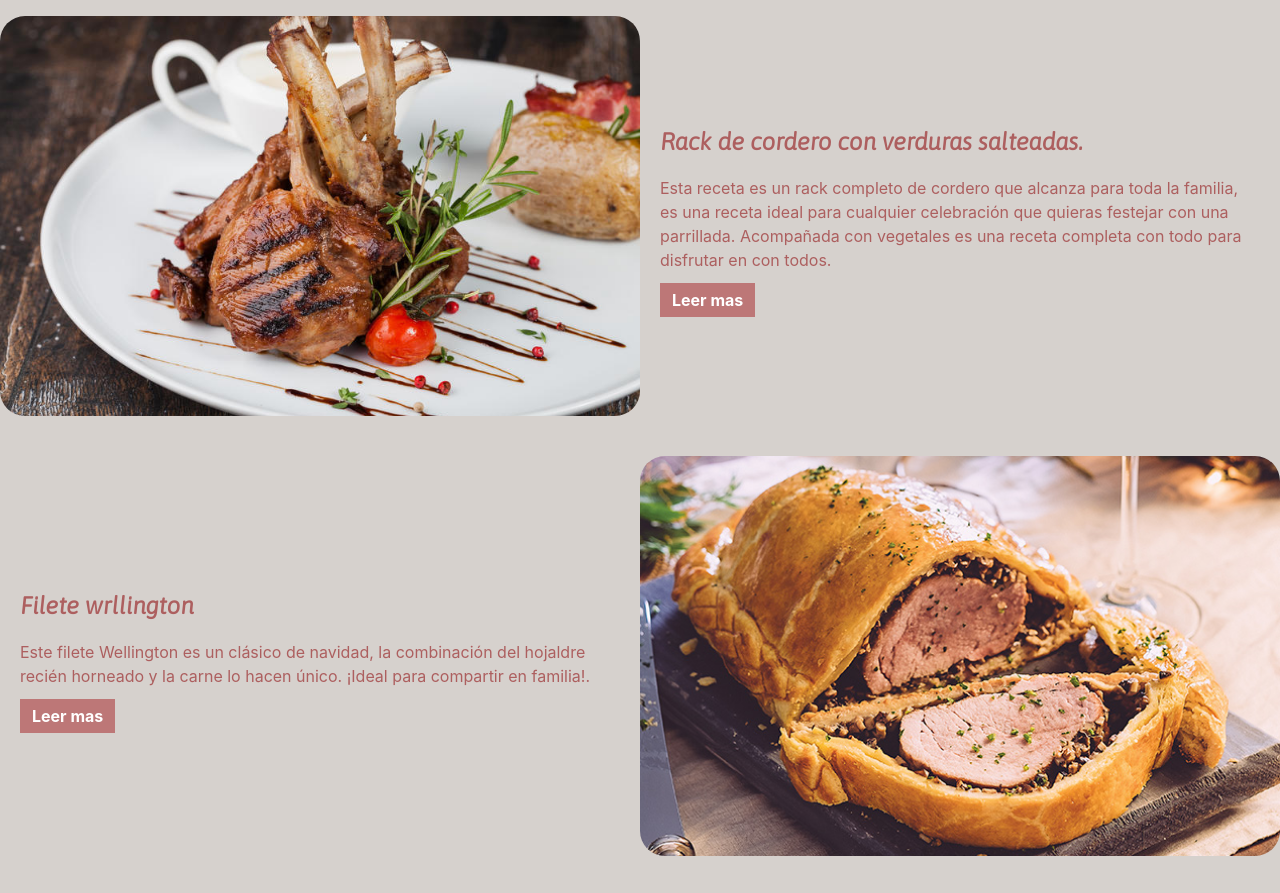
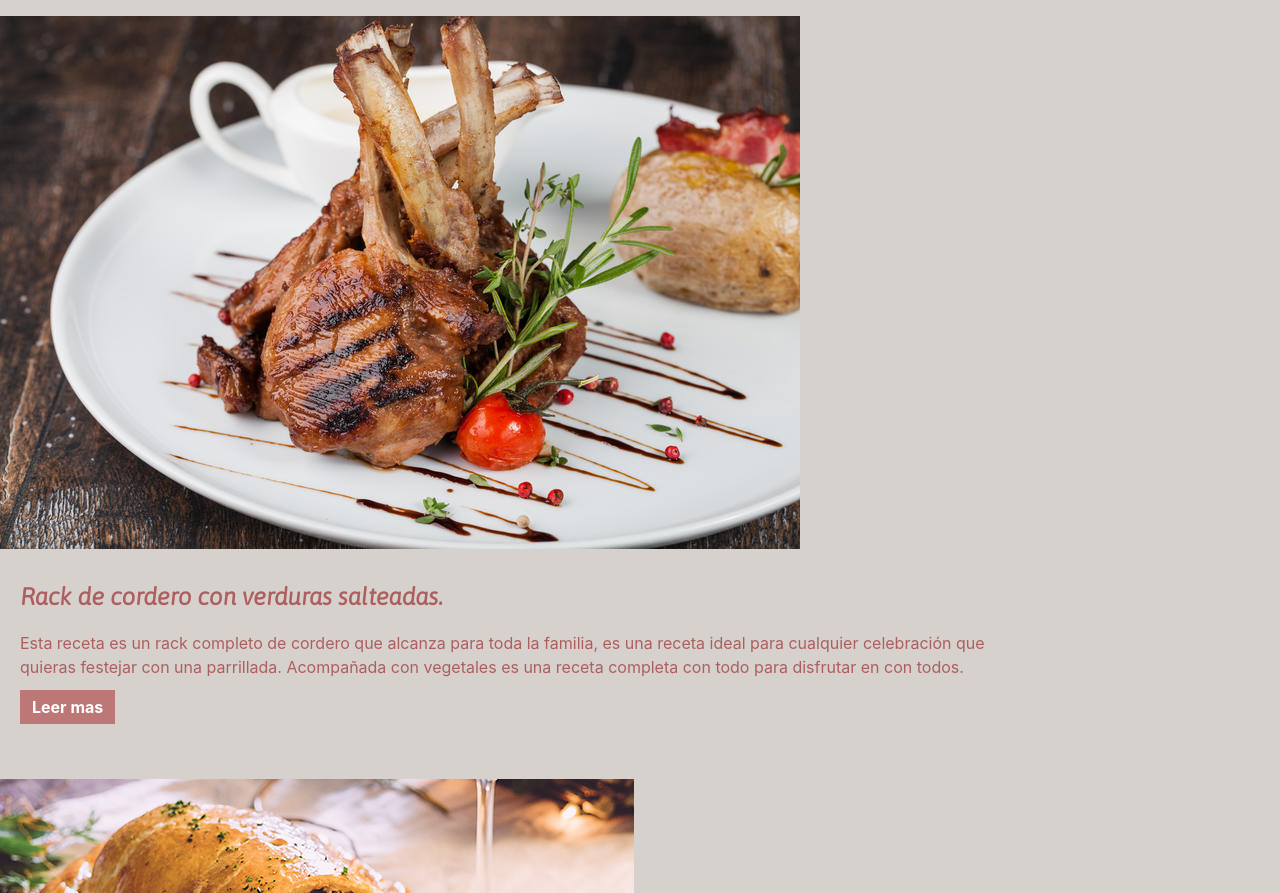
Before and after one commit to camiloBelalcazar/mi-blog-de-comida, a plain HTML site: page index.html in a window 1280 px wide. Shown: the part 635-1528 px from the top of the page. Drawn offline with Linux system fonts and the light colour scheme.

Commit message:
eliminado de media

```diff
--- a/style.css
+++ b/style.css
@@ -116,23 +116,17 @@ img {
 
 .blog {
     padding: 50px 0;
+    max-width: 1024px;
 }
-
-
 .blog-title {
     font-size: 2rem;
     text-align: center;
 }
-
 .articulos {
     display: flex;
     flex-direction: column;
     gap: 2.5rem;
 }
-
-
-
-
 .article-body {
     padding: 0 20px 20px;
 }
@@ -195,6 +189,7 @@ img {
 .footer {
     padding-top: 2px;
 }
+
 .footer .container {
     max-width: 1024px;
     padding: 0 0 10px;
@@ -225,97 +220,3 @@ text-align: center;
 /* ============= */
 /*  responsive   */
 /* ============  */
-@media screen and (min-width: 678px){
-body {
-     background-color: #d6d1cd;
-     color: #ad5f5f;
-}
-.header.container{
-     flex-direction: row;
-     justify-content: space-between;
-}
- .hero {
-     min-height: 750;
- }
-
-
-.hero-title {
-     font-size: 1.5rem;
- }
-
- .hero-description {
-     font-size: 1.5rem;
- }
-
- .article {
-    display: flex;
-    align-items: center;
- }
- .article-img {
-    width: 50%;
-    height: 400px;
-    border-radius: 25px;
-    overflow: hidden;
- }
- .article-img img {
-    width: 100%;
-    height: 100%;
-    object-fit: cover;
-    object-position: center;
-}
-.articulos .article:nth-child(even) {
-  flex-direction: row-reverse;
-}
-
- .article-body {
-    width: 50%;
- }
-
- }
- @media screen and (min-width: 1024px){
-    body {
-         background-color: #d6d1cd;
-         color: #ad5f5f;
-    }
-    .header.container{
-         flex-direction: row;
-         justify-content: space-between;
-    }
-     .hero {
-         min-height: 750;
-     }
-
-
-    .hero-title {
-         font-size: 1.5rem;
-     }
-
-     .hero-description {
-         font-size: 1.5rem;
-     }
-
-     .article {
-        display: flex;
-        align-items: center;
-     }
-     .article-img {
-        width: 50%;
-        height: 400px;
-        border-radius: 25px;
-        overflow: hidden;
-     }
-     .article-img img {
-        width: 100%;
-        height: 100%;
-        object-fit: cover;
-        object-position: center;
-    }
-    .articulos .article:nth-child(even) {
-      flex-direction: row-reverse;
-    }
-
-     .article-body {
-        width: 50%;
-     }
-
-     }
```
Also changed, not shown: index.html (+5 -6 lines). Lines whose indentation alone changed are shown as unchanged.
